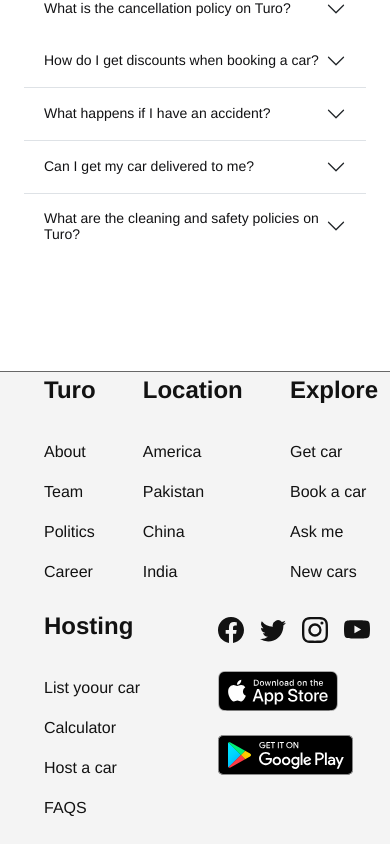
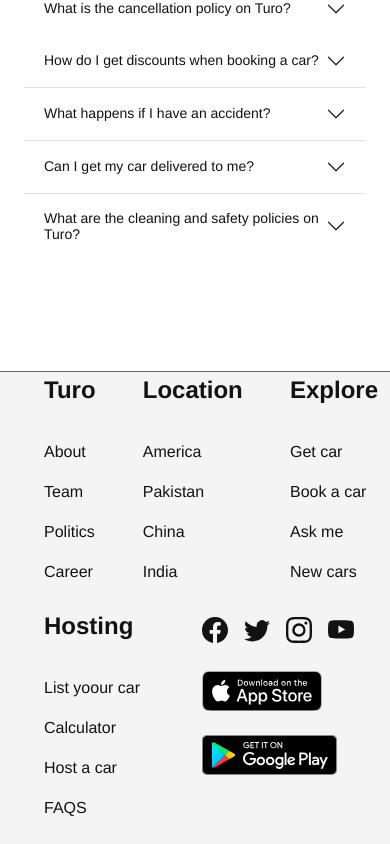
Before and after one commit to Hamzaansari15/React-Assigment4, a React (Create React App) app in the folder my-app/: page / in a window 390 px wide. Shown: the part 4696-5540 px from the top of the page. Built offline with nearby package versions, Linux system fonts and the light colour scheme.

Commit message:
Fix Responsive Issues

```diff
--- a/my-app/src/components/footer/footer.js
+++ b/my-app/src/components/footer/footer.js
@@ -1,13 +1,13 @@
 import 'bootstrap/dist/css/bootstrap.min.css';
 import './footer.css';
 import { BsFacebook, BsTwitter, BsInstagram, BsYoutube } from "react-icons/bs";
-import { BiCopyright } from "react-icons/bi";
+
 
 const Footer = () => {
     return (
         <div className='main_footer'>
             <div>
-                <div className='footer  container'>
+                <div className='footer container'>
                     <div className='footer_item'>
                         <div className='footer_list'>
                             <ul>
@@ -52,7 +52,7 @@
                             </ul>
                         </div>
                     </div>
-                    <div className='footer_icon'>
+                    <div className='footer_icon mx-3'>
                         <div className='icon_first_line'>
                             <span className='mx-2'><BsFacebook /></span>
                             <span className='mx-2'><BsTwitter /></span>
```
